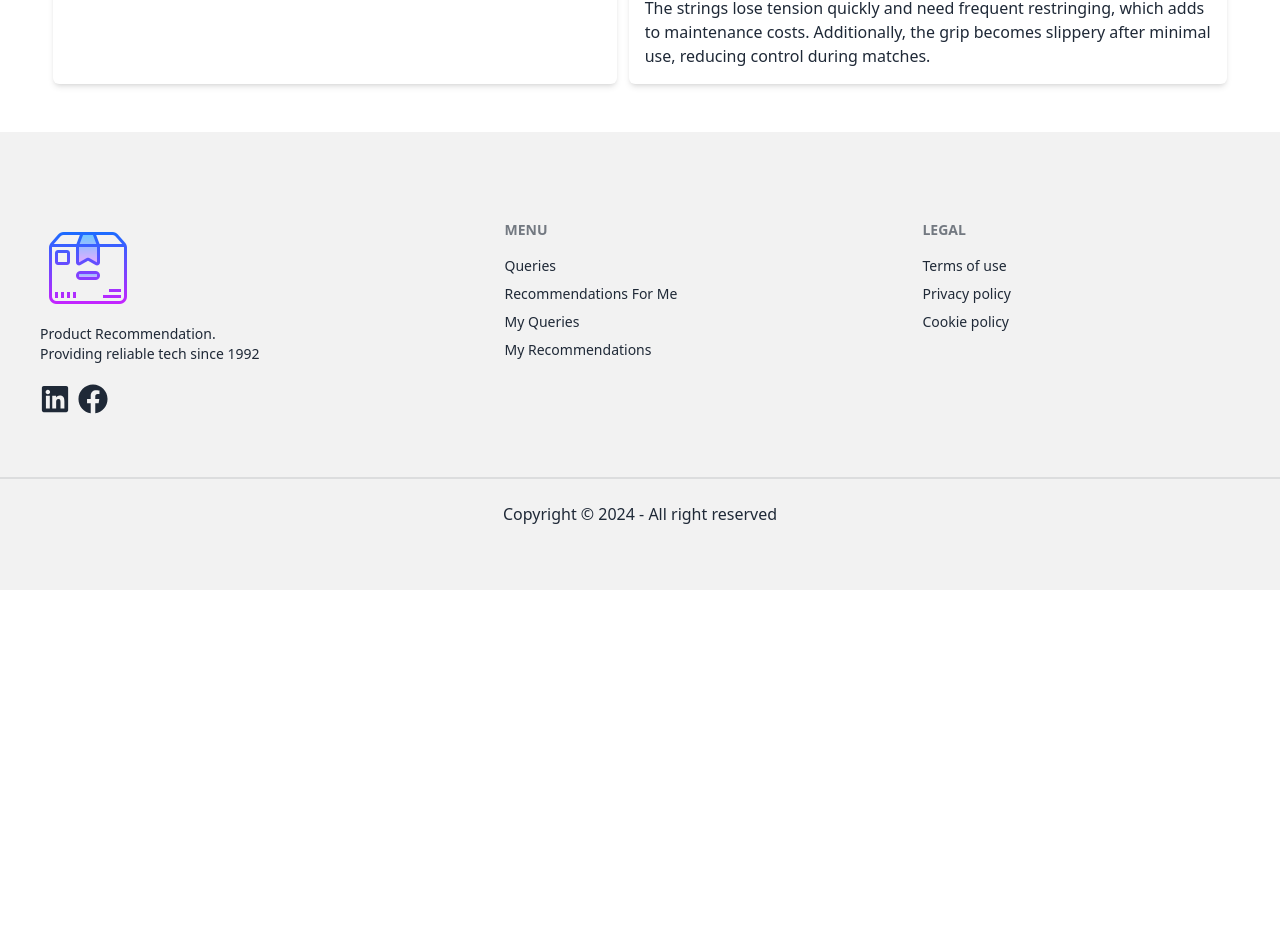
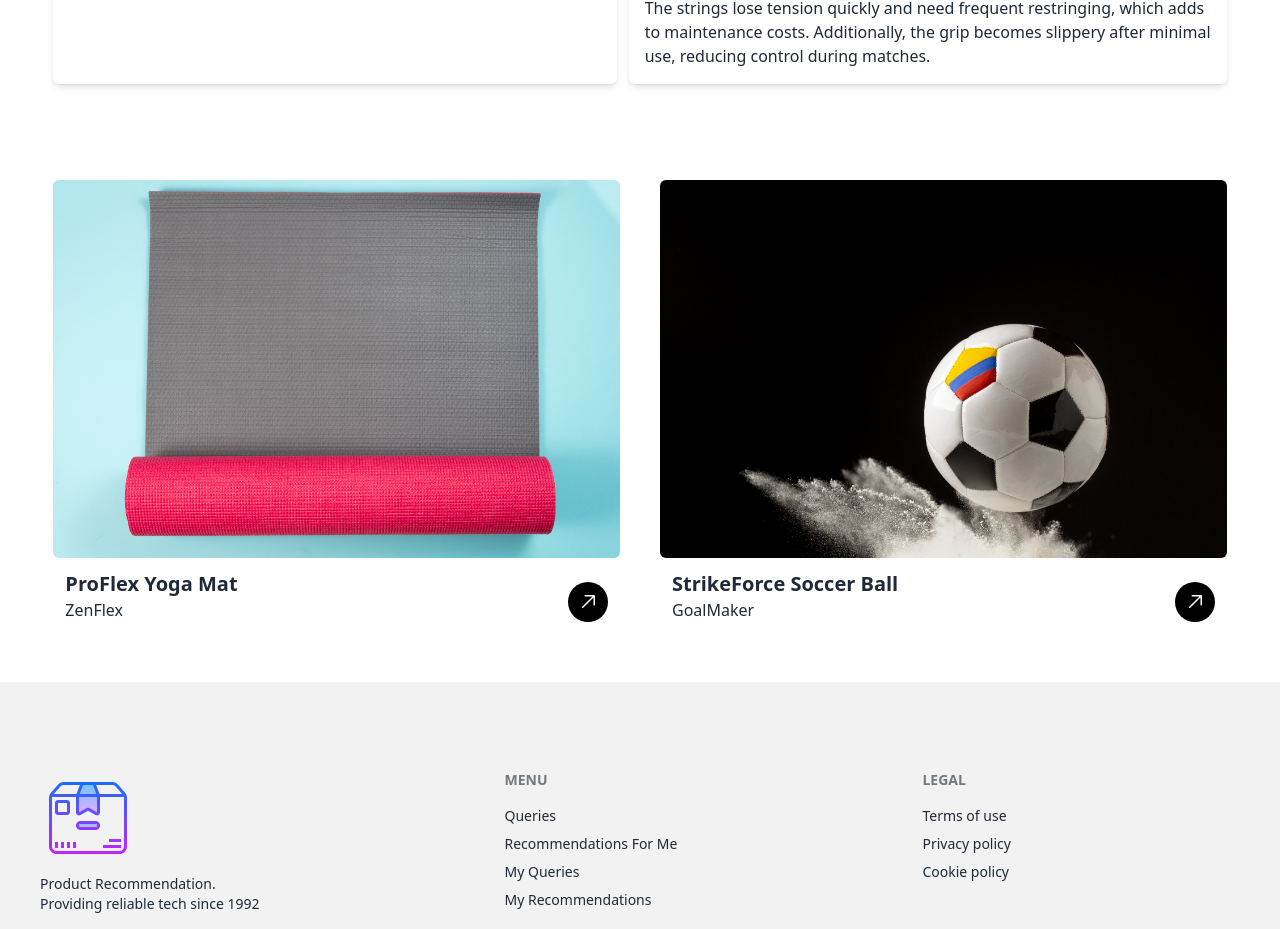
Before and after one commit to utshasaha16/product-recommendation-system-client, a React (Vite) app: page / in a window 1280 px wide. Shown: the part 1410-2339 px from the top of the page. Before the commit the page ends 2000 px from the top, so only its background shows below. Built offline with nearby package versions, Linux system fonts and the light colour scheme; no server answers.

Commit message:
create product view section

```diff
--- /dev/null
+++ b/src/components/ProductView/ProductView.jsx
@@ -0,0 +1,43 @@
+import React from "react";
+import productImg1 from "../../assets/productView/ProFlex Yoga Mat.jpg.jpg";
+import productImg2 from "../../assets/productView/StrikeForce Soccer Ball.jpg.jpg";
+import { GoArrowUpRight } from "react-icons/go";
+
+const ProductView = () => {
+  return (
+    <div className="flex md:flex-row flex-col md:gap-10 gap-5">
+      {/* card-1 */}
+      <div className="rounded-md bg-base-100 ">
+        <figure>
+          <img className="rounded-md" src={productImg1} alt="product image" />
+        </figure>
+        <div className="p-3 flex justify-between">
+          <div>
+            <h2 className="card-title">ProFlex Yoga Mat</h2>
+            <p>ZenFlex</p>
+          </div>
+          <div className="w-10 h-10 mt-3 rounded-full flex items-center justify-center bg-black text-white text-2xl">
+            <GoArrowUpRight></GoArrowUpRight>
+          </div>
+        </div>
+      </div>
+      {/* card-2 */}
+      <div className="rounded-md bg-base-100 ">
+        <figure>
+          <img className="rounded-md" src={productImg2} alt="product image" />
+        </figure>
+        <div className="p-3 flex justify-between">
+          <div>
+            <h2 className="card-title">StrikeForce Soccer Ball</h2>
+            <p>GoalMaker</p>
+          </div>
+          <div className="w-10 h-10 mt-3 rounded-full flex items-center justify-center bg-black text-white text-2xl">
+            <GoArrowUpRight></GoArrowUpRight>
+          </div>
+        </div>
+      </div>
+    </div>
+  );
+};
+
+export default ProductView;
--- a/src/pages/Home/Home.jsx
+++ b/src/pages/Home/Home.jsx
@@ -3,6 +3,7 @@ import Banner from "../../components/Banner/Banner";
 import axios from "axios";
 import QueriesCard from "../../components/QueriesCard/QueriesCard";
 import BoycottingReason from "../../components/BoycottingReason/BoycottingReason";
+import ProductView from "../../components/ProductView/ProductView";
 
 
 const Home = () => {
@@ -36,9 +37,14 @@ const Home = () => {
             recommendations.map(query => <QueriesCard key={query._id} query={query}></QueriesCard>)
           }
         </section>
+        {/* boycotted products section */}
         <section className="md:py-12 py-6">
           <h1 className="text-center font-bold mb-5 text-xl">Boycotting Products</h1>
           <BoycottingReason></BoycottingReason>
+        </section>
+        {/* product view section */}
+        <section className="md:py-12 py-6">
+          <ProductView></ProductView>
         </section>
       </main>
     </div>
```
Also changed, not shown: src/assets/productView/ProFlex Yoga Mat.jpg.jpg (added), src/assets/productView/StrikeForce Soccer Ball.jpg.jpg (added).
